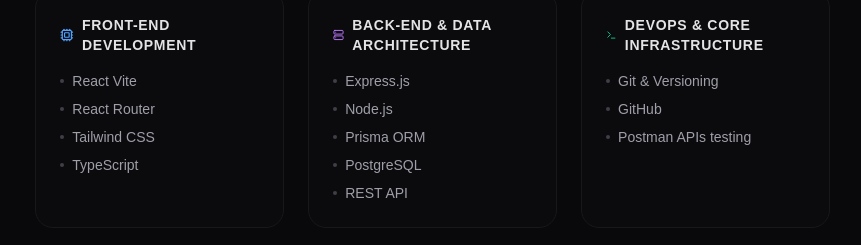
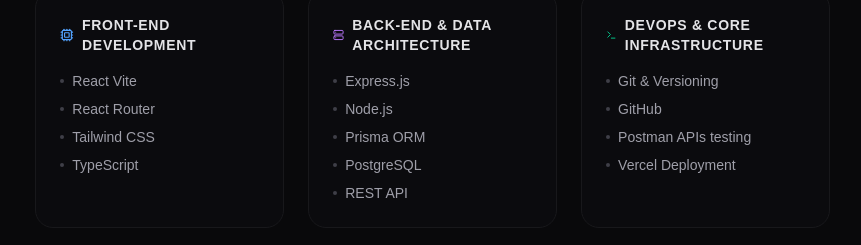
Before and after one commit to yosvaldo/personal-web, a React (Vite) app: page / in a window 1280 px wide. Shown: the part 1668-1913 px from the top of the page, without its empty margins (418-1279 px from the left). Built offline with nearby package versions, Linux system fonts and the light colour scheme.

Commit message:
update Jun 11

```diff
--- a/src/sections/Skills.tsx
+++ b/src/sections/Skills.tsx
@@ -14,7 +14,7 @@
   {
     category: "DevOps & Core Infrastructure",
     icon: <Terminal className="w-4 h-4 text-emerald-400" />,
-    items: ["Git & Versioning", "GitHub", "Postman APIs testing"],
+    items: ["Git & Versioning", "GitHub", "Postman APIs testing", "Vercel Deployment"],
   },
 ];
 
```
